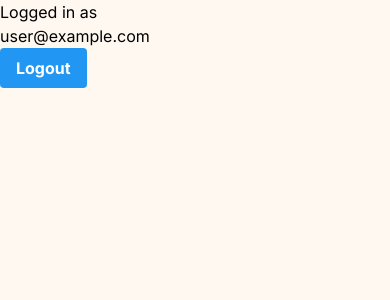
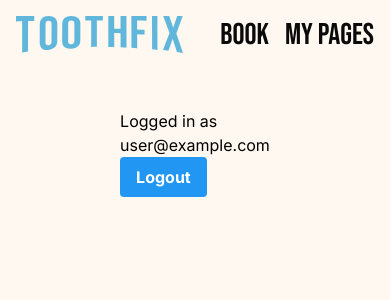
Before and after one commit to Flam30/Toothfix-Patient-Interface, a Next.js app in the folder patient-interface/: page /profile in a window 390 px wide. Shown: the top 300 px of the page. Built offline with nearby package versions, Linux system fonts and the light colour scheme; no server answers; the database is empty; sample sign-in values are in the browser's storage; a web font is replaced by a local one.

Commit message:
#15 Make Navbar responsive

```diff
--- a/patient-interface/src/app/components/Navbar.tsx
+++ b/patient-interface/src/app/components/Navbar.tsx
@@ -6,24 +6,35 @@ const Navbar: React.FC = () => {
   return (
     //TODO change bg color to match theme
     <nav className="bg-background flex items-center justify-between p-4 min-w-full">
-              <div className="flex items-center transition ease-out duration-300 hover:w-[260px]">
-                {/* TODO: make image clickable to redirect you to the main */}
+      <div className="flex items-center">
         <Link href="/">
           <Image
-                     className="ml-2 justify-start"
+            className="hidden sm:block ml-2 justify-start"
             src="/toothfix.svg"
             alt="toothfixlogo"
-                     width= {275}
-                     height= {61}
+            width={275}
+            height={61}
+          />
+        </Link>
+        <Link href="/">
+          <Image
+            className="block sm:hidden ml-0 justify-start"
+            src="/toothfix.svg"
+            alt="toothfixlogo"
+            width={167}
+            height={37.04}
           />
         </Link>
       </div>
-                <ul className="flex items-center space-x-9 cursor-auto mr-5 font-bebas text-[2.9rem] text-text">
-                    {/* TODO add links and hover animations maybe*/}
-                    <li className=" hover:text-primary"><Link href="/booking">Book</Link></li>
-                    <li className=" hover:text-primary"><Link href="/profile">My pages</Link></li>
+      <ul className="flex items-center space-x-4 sm:space-x-9 cursor-auto mr-0 sm:mr-5 font-bebas text-3xl sm:text-[2.9rem] text-text">
+        <li className=" hover:text-primary">
+          <Link href="/booking">Book</Link>
+        </li>
+        <li className=" hover:text-primary">
+          <Link href="/profile">My pages</Link>
+        </li>
       </ul>
     </nav>
-    )
-}
+  );
+};
 export default Navbar;
--- a/patient-interface/src/app/profile/page.tsx
+++ b/patient-interface/src/app/profile/page.tsx
@@ -1,6 +1,7 @@
-'use client';
+"use client";
 
 import React, { useEffect, useState } from "react";
+import Navbar from "../components/Navbar";
 
 // FIREBASE
 import { useAuthState } from "react-firebase-hooks/auth";
@@ -12,11 +13,8 @@ import { redirect } from "next/navigation";
 import { useRouter } from "next/router";
 
 export default function Profile() {
-
   const [user, loading, error] = useAuthState(auth);
   const [name, setName] = useState("");
-
-
 
   useEffect(() => {
     const fetchUserName = async () => {
@@ -31,26 +29,32 @@ export default function Profile() {
       }
     };
 
-    if(loading) return;
-    if(!user) {
-      redirect('/login');
+    if (loading) return;
+    if (!user) {
+      redirect("/login");
       return;
     }
     fetchUserName();
   }, [user, loading]);
 
   return (
+    <main className="flex min-h-screen flex-col items-center">
+      <Navbar />
+      <div className="flex flex-col z-10 min-h-screen items-center p-10 sm:p-15 lg:p-28">
         <div>
           <div>
             Logged in as
             <div>{name}</div>
             <div>{user?.email}</div>
-         <button onClick={logout}
+            <button
+              onClick={logout}
               className="bg-blue-500 hover:bg-blue-700 text-white font-bold py-2 px-4 rounded focus:outline-none focus:shadow-outline"
             >
               Logout
             </button>
           </div>
         </div>
-  )
+      </div>
+    </main>
+  );
 }
```
Also changed, not shown: 1 other file (tests, documents, lock files or other folders). Lines whose indentation alone changed are shown as unchanged.
